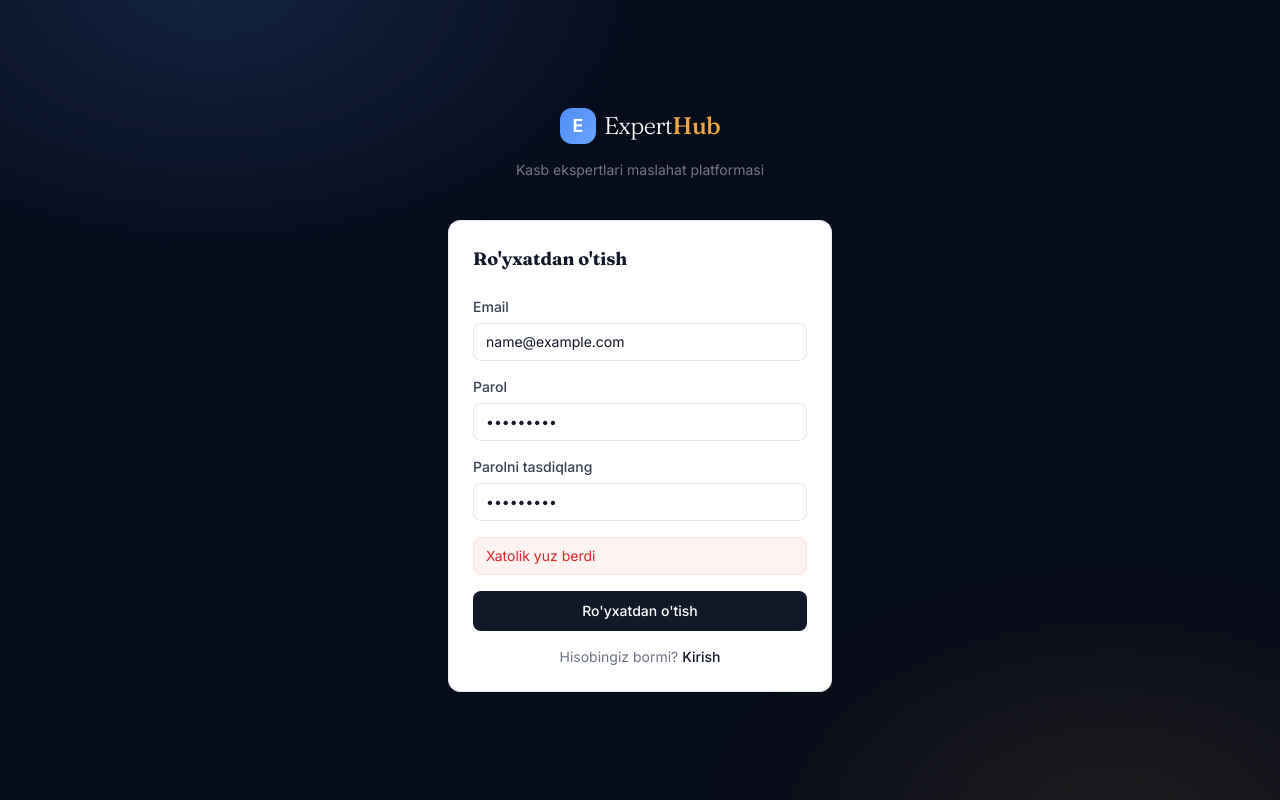
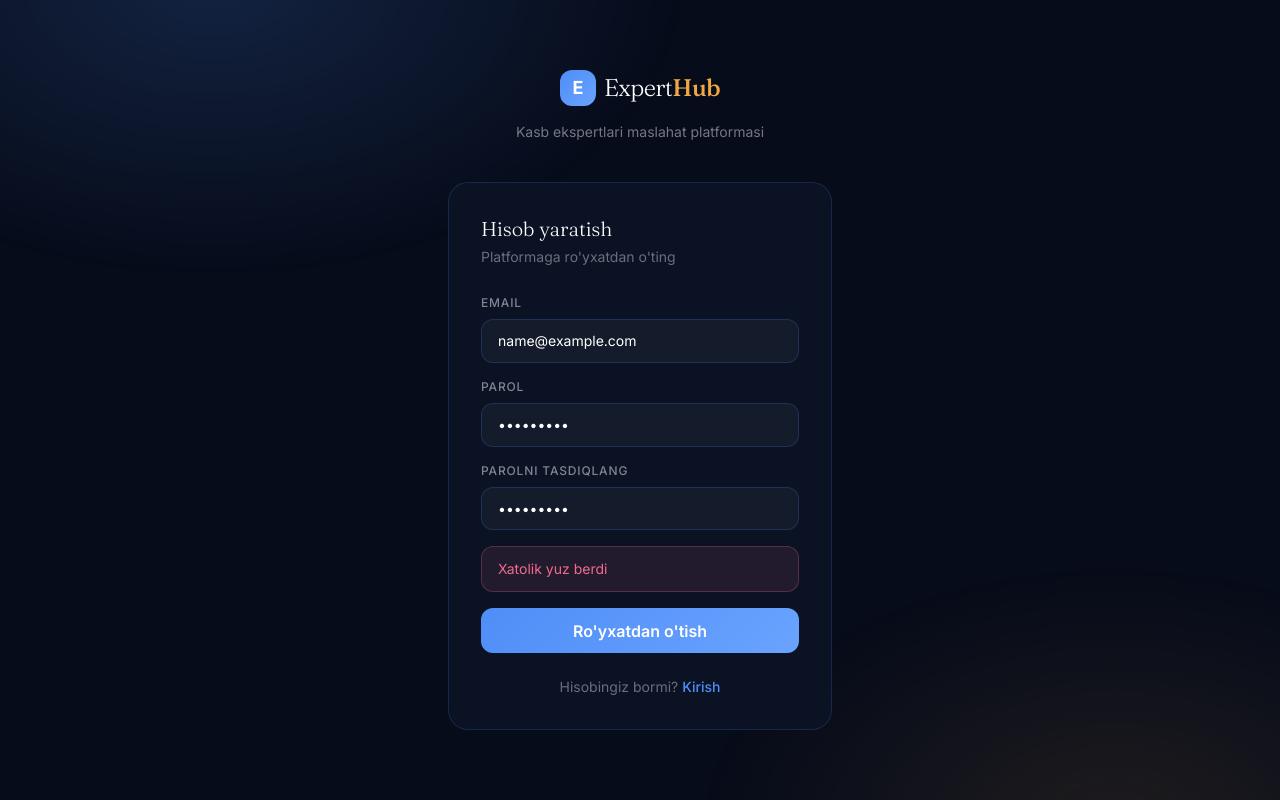
Before and after one commit to baxtiyorovanozima02/ExpertHub, a Next.js app in the folder frontend/: page /auth/register in a window 1280 px wide. Both pictures are taken after typing "name@example.com", "Sample123", "Sample123" into the empty fields and a click on the button "Ro'yxatdan o'tish". Built offline with nearby package versions, Linux system fonts and the light colour scheme; no server answers.

Commit message:
feat: login, register va dashboard sahifalari yangilandi

```diff
--- a/frontend/app/auth/login/page.tsx
+++ b/frontend/app/auth/login/page.tsx
@@ -22,52 +22,81 @@ export default function LoginPage() {
   }
 
   return (
-    <div className="rounded-xl border border-gray-200 bg-white p-6 shadow-sm">
-      <h2 className="mb-6 text-lg font-semibold text-gray-900">Kirish</h2>
+    <div className="glass-card p-8">
+      <h2
+        className="mb-1 text-xl font-light"
+        style={{ fontFamily: "var(--font-display)", color: "#fff" }}
+      >
+        Xush kelibsiz
+      </h2>
+      <p className="mb-7 text-sm" style={{ color: "rgba(248,250,255,0.4)" }}>
+        Hisobingizga kiring
+      </p>
 
       <form onSubmit={handleSubmit} className="space-y-4">
         <div>
-          <label className="mb-1.5 block text-sm font-medium text-gray-700">Email</label>
+          <label
+            className="mb-2 block text-xs font-medium tracking-wide uppercase"
+            style={{ color: "rgba(248,250,255,0.5)", letterSpacing: "0.07em" }}
+          >
+            Email
+          </label>
           <input
             type="email"
             value={email}
             onChange={(e) => setEmail(e.target.value)}
             required
             placeholder="email@example.com"
-            className="w-full rounded-lg border border-gray-200 px-3 py-2 text-sm text-gray-900 outline-none placeholder:text-gray-400 focus:border-gray-400 focus:ring-2 focus:ring-gray-100"
+            className="field-input"
           />
         </div>
 
         <div>
-          <label className="mb-1.5 block text-sm font-medium text-gray-700">Parol</label>
+          <label
+            className="mb-2 block text-xs font-medium tracking-wide uppercase"
+            style={{ color: "rgba(248,250,255,0.5)", letterSpacing: "0.07em" }}
+          >
+            Parol
+          </label>
           <input
             type="password"
             value={password}
             onChange={(e) => setPassword(e.target.value)}
             required
             placeholder="••••••••"
-            className="w-full rounded-lg border border-gray-200 px-3 py-2 text-sm text-gray-900 outline-none placeholder:text-gray-400 focus:border-gray-400 focus:ring-2 focus:ring-gray-100"
+            className="field-input"
           />
         </div>
 
         {error && (
-          <p className="rounded-lg border border-red-100 bg-red-50 px-3 py-2 text-sm text-red-600">
+          <div
+            className="rounded-xl px-4 py-3 text-sm"
+            style={{
+              background: "rgba(240,107,138,0.1)",
+              border: "1px solid rgba(240,107,138,0.25)",
+              color: "#F06B8A",
+            }}
+          >
             {error}
-          </p>
+          </div>
         )}
 
         <button
           type="submit"
           disabled={loginMutation.isPending}
-          className="w-full rounded-lg bg-gray-900 py-2.5 text-sm font-medium text-white hover:bg-gray-700 disabled:opacity-50"
+          className="btn-primary w-full py-3 mt-2"
         >
-          {loginMutation.isPending ? "Kirilmoqda..." : "Kirish"}
+          {loginMutation.isPending ? "Kirilmoqda…" : "Kirish"}
         </button>
       </form>
 
-      <p className="mt-4 text-center text-sm text-gray-500">
+      <p className="mt-6 text-center text-sm" style={{ color: "rgba(248,250,255,0.4)" }}>
         Hisobingiz yo'qmi?{" "}
-        <Link href="/auth/register" className="font-medium text-gray-900 hover:underline">
+        <Link
+          href="/auth/register"
+          className="font-medium transition-colors hover:opacity-100"
+          style={{ color: "var(--electric)" }}
+        >
           Ro'yxatdan o'tish
         </Link>
       </p>
--- a/frontend/app/auth/register/page.tsx
+++ b/frontend/app/auth/register/page.tsx
@@ -16,12 +16,10 @@ export default function RegisterPage() {
   function handleSubmit(e: React.FormEvent) {
     e.preventDefault();
     setError(null);
-
     if (password !== confirm) {
       setError("Parollar mos kelmadi");
       return;
     }
-
     registerMutation.mutate(
       { email, password },
       { onError: (err) => setError(getApiErrorMessage(err)) }
@@ -29,64 +27,70 @@ export default function RegisterPage() {
   }
 
   return (
-    <div className="rounded-xl border border-gray-200 bg-white p-6 shadow-sm">
-      <h2 className="mb-6 text-lg font-semibold text-gray-900">Ro'yxatdan o'tish</h2>
+    <div className="glass-card p-8">
+      <h2
+        className="mb-1 text-xl font-light"
+        style={{ fontFamily: "var(--font-display)", color: "#fff" }}
+      >
+        Hisob yaratish
+      </h2>
+      <p className="mb-7 text-sm" style={{ color: "rgba(248,250,255,0.4)" }}>
+        Platformaga ro'yxatdan o'ting
+      </p>
 
       <form onSubmit={handleSubmit} className="space-y-4">
-        <div>
-          <label className="mb-1.5 block text-sm font-medium text-gray-700">Email</label>
-          <input
-            type="email"
-            value={email}
-            onChange={(e) => setEmail(e.target.value)}
-            required
-            placeholder="email@example.com"
-            className="w-full rounded-lg border border-gray-200 px-3 py-2 text-sm text-gray-900 outline-none placeholder:text-gray-400 focus:border-gray-400 focus:ring-2 focus:ring-gray-100"
-          />
-        </div>
-
-        <div>
-          <label className="mb-1.5 block text-sm font-medium text-gray-700">Parol</label>
-          <input
-            type="password"
-            value={password}
-            onChange={(e) => setPassword(e.target.value)}
-            required
-            placeholder="••••••••"
-            className="w-full rounded-lg border border-gray-200 px-3 py-2 text-sm text-gray-900 outline-none placeholder:text-gray-400 focus:border-gray-400 focus:ring-2 focus:ring-gray-100"
-          />
-        </div>
-
-        <div>
-          <label className="mb-1.5 block text-sm font-medium text-gray-700">Parolni tasdiqlang</label>
-          <input
-            type="password"
-            value={confirm}
-            onChange={(e) => setConfirm(e.target.value)}
-            required
-            placeholder="••••••••"
-            className="w-full rounded-lg border border-gray-200 px-3 py-2 text-sm text-gray-900 outline-none placeholder:text-gray-400 focus:border-gray-400 focus:ring-2 focus:ring-gray-100"
-          />
-        </div>
+        {[
+          { label: "Email", type: "email", value: email, onChange: setEmail, placeholder: "email@example.com" },
+          { label: "Parol", type: "password", value: password, onChange: setPassword, placeholder: "••••••••" },
+          { label: "Parolni tasdiqlang", type: "password", value: confirm, onChange: setConfirm, placeholder: "••••••••" },
+        ].map((f) => (
+          <div key={f.label}>
+            <label
+              className="mb-2 block text-xs font-medium uppercase tracking-wide"
+              style={{ color: "rgba(248,250,255,0.5)", letterSpacing: "0.07em" }}
+            >
+              {f.label}
+            </label>
+            <input
+              type={f.type}
+              value={f.value}
+              onChange={(e) => f.onChange(e.target.value)}
+              required
+              placeholder={f.placeholder}
+              className="field-input"
+            />
+          </div>
+        ))}
 
         {error && (
-          <p className="rounded-lg border border-red-100 bg-red-50 px-3 py-2 text-sm text-red-600">
+          <div
+            className="rounded-xl px-4 py-3 text-sm"
+            style={{
+              background: "rgba(240,107,138,0.1)",
+              border: "1px solid rgba(240,107,138,0.25)",
+              color: "#F06B8A",
+            }}
+          >
             {error}
-          </p>
+          </div>
         )}
 
         <button
           type="submit"
           disabled={registerMutation.isPending}
-          className="w-full rounded-lg bg-gray-900 py-2.5 text-sm font-medium text-white hover:bg-gray-700 disabled:opacity-50"
+          className="btn-primary w-full py-3 mt-2"
         >
-          {registerMutation.isPending ? "Ro'yxatdan o'tilmoqda..." : "Ro'yxatdan o'tish"}
+          {registerMutation.isPending ? "Yaratilmoqda…" : "Ro'yxatdan o'tish"}
         </button>
       </form>
 
-      <p className="mt-4 text-center text-sm text-gray-500">
+      <p className="mt-6 text-center text-sm" style={{ color: "rgba(248,250,255,0.4)" }}>
         Hisobingiz bormi?{" "}
-        <Link href="/auth/login" className="font-medium text-gray-900 hover:underline">
+        <Link
+          href="/auth/login"
+          className="font-medium transition-colors hover:opacity-100"
+          style={{ color: "var(--electric)" }}
+        >
           Kirish
         </Link>
       </p>
```
Also changed, not shown: frontend/app/dashboard/page.tsx (+80 -23 lines).
